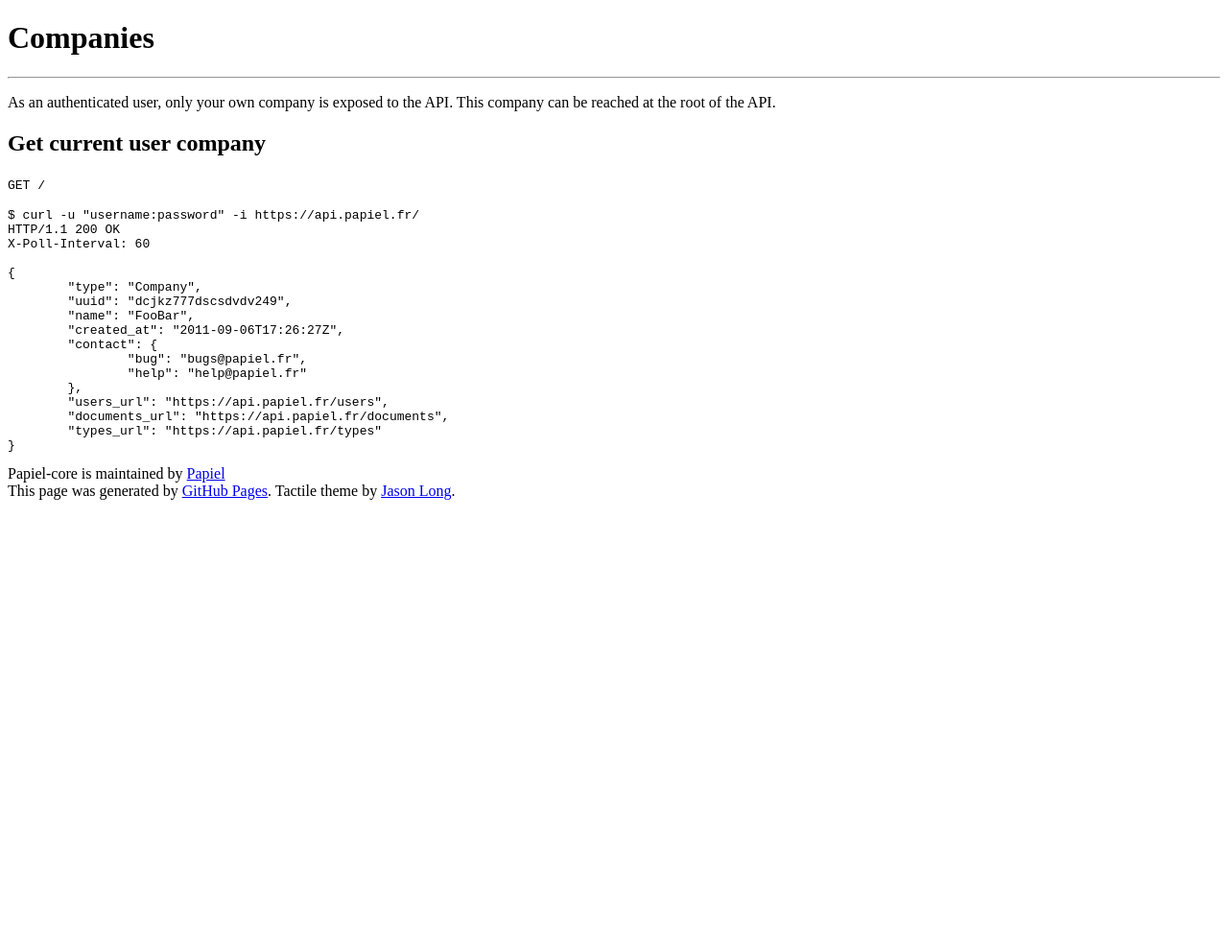
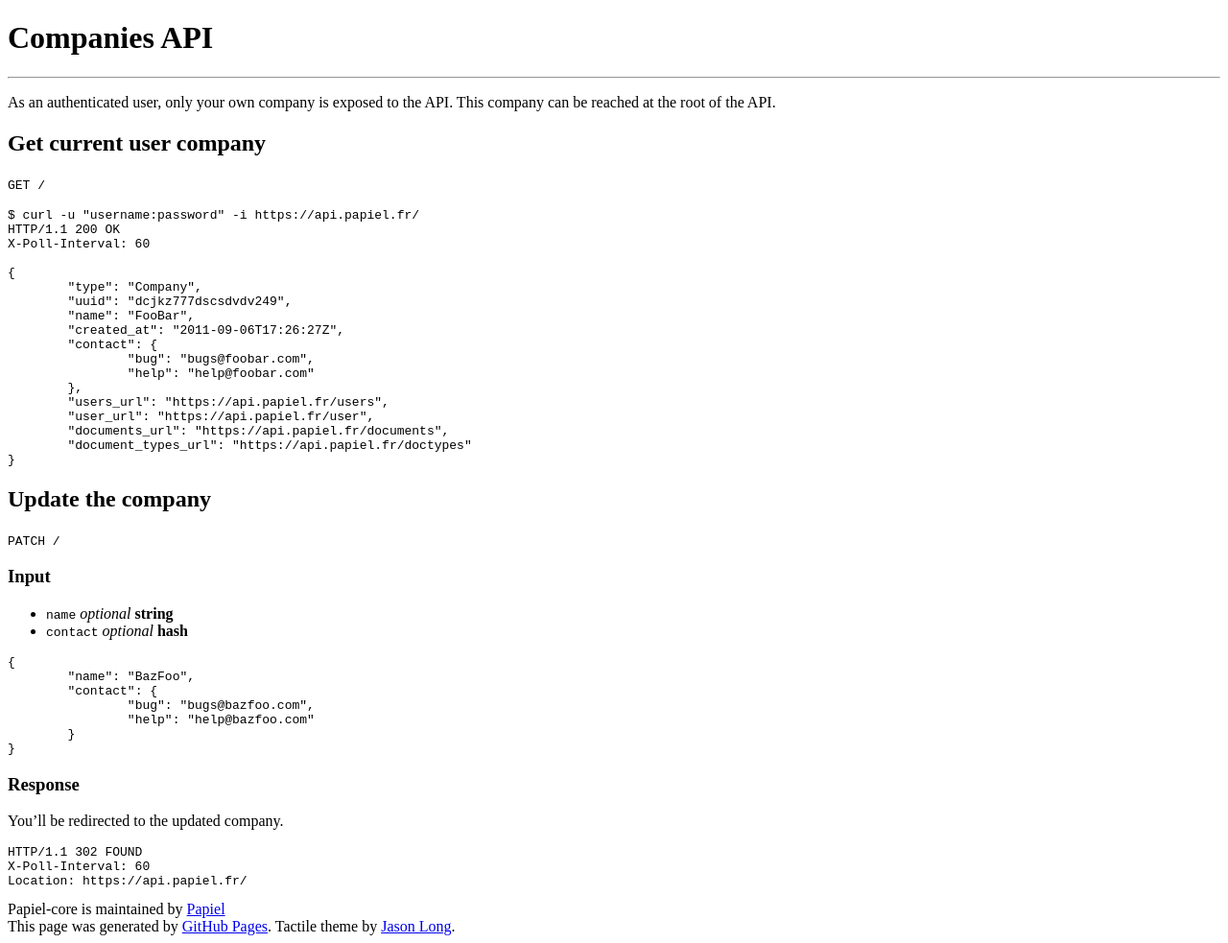
Before and after one commit to AnyFetch/developers.anyfetch.com, a Jekyll site: the page built from companies/companies.md, in a window 1280 px wide. Shown: the whole page at 96% size. Built offline with Jekyll 4.4.1, drawn with Linux system fonts in a browser that asks for light colours; some web fonts are replaced; before the commit the page ends 900 px from its top, so only the background shows below that.

Commit message:
Updated docs

````diff
--- a/companies/companies.md
+++ b/companies/companies.md
@@ -1,7 +1,8 @@
 ---
-title: Companies
+title: Companies API
 layout: doc
 ---
+
 
 As an authenticated user, only your own company is exposed to the API. This company can be reached at the root of the API.
 
@@ -20,11 +21,41 @@
 	"name": "FooBar",
 	"created_at": "2011-09-06T17:26:27Z",
 	"contact": {
-		"bug": "bugs@papiel.fr",
-		"help": "help@papiel.fr"
+		"bug": "bugs@foobar.com",
+		"help": "help@foobar.com"
 	},
 	"users_url": "https://api.papiel.fr/users",
+	"user_url": "https://api.papiel.fr/user",
 	"documents_url": "https://api.papiel.fr/documents",
-	"types_url": "https://api.papiel.fr/types"
+	"document_types_url": "https://api.papiel.fr/doctypes"
 }
 ```
+
+## Update the company
+
+`PATCH /`
+
+### Input
+
+- `name` _optional_ **string**
+- `contact` _optional_ **hash**
+
+```
+{
+	"name": "BazFoo",
+	"contact": {
+		"bug": "bugs@bazfoo.com",
+		"help": "help@bazfoo.com"
+	}
+}
+```
+
+### Response
+
+You'll be redirected to the updated company.
+
+```
+HTTP/1.1 302 FOUND
+X-Poll-Interval: 60
+Location: https://api.papiel.fr/
+```
````
Also changed, not shown: companies/users.md (deleted, +0 -86 lines), documents/documents.md (added, +55 -0 lines), readers/manifest.md (deleted, +0 -94 lines), readers/processing.md (deleted, +0 -22 lines), users/users.md (added, +148 -0 lines).
